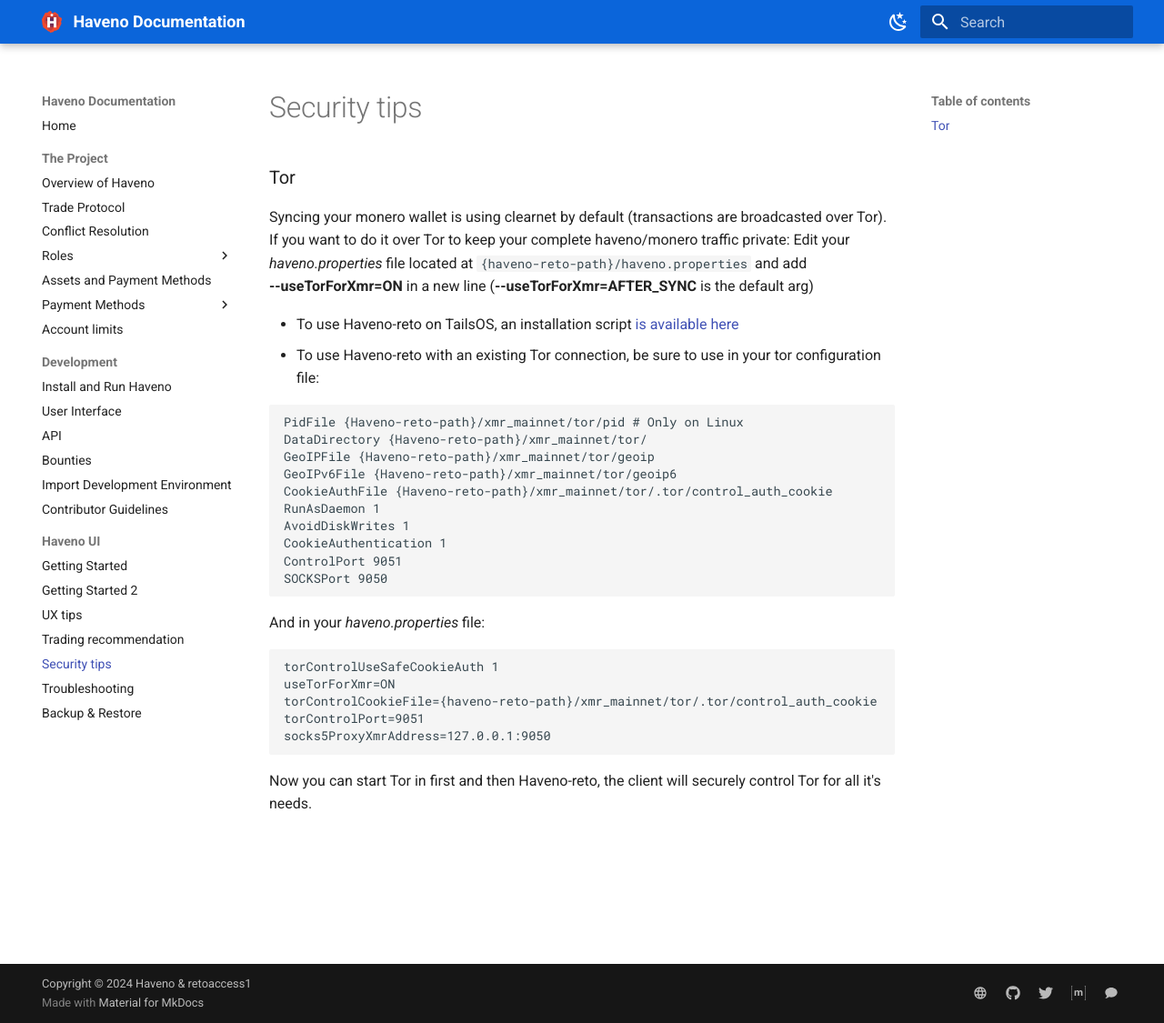
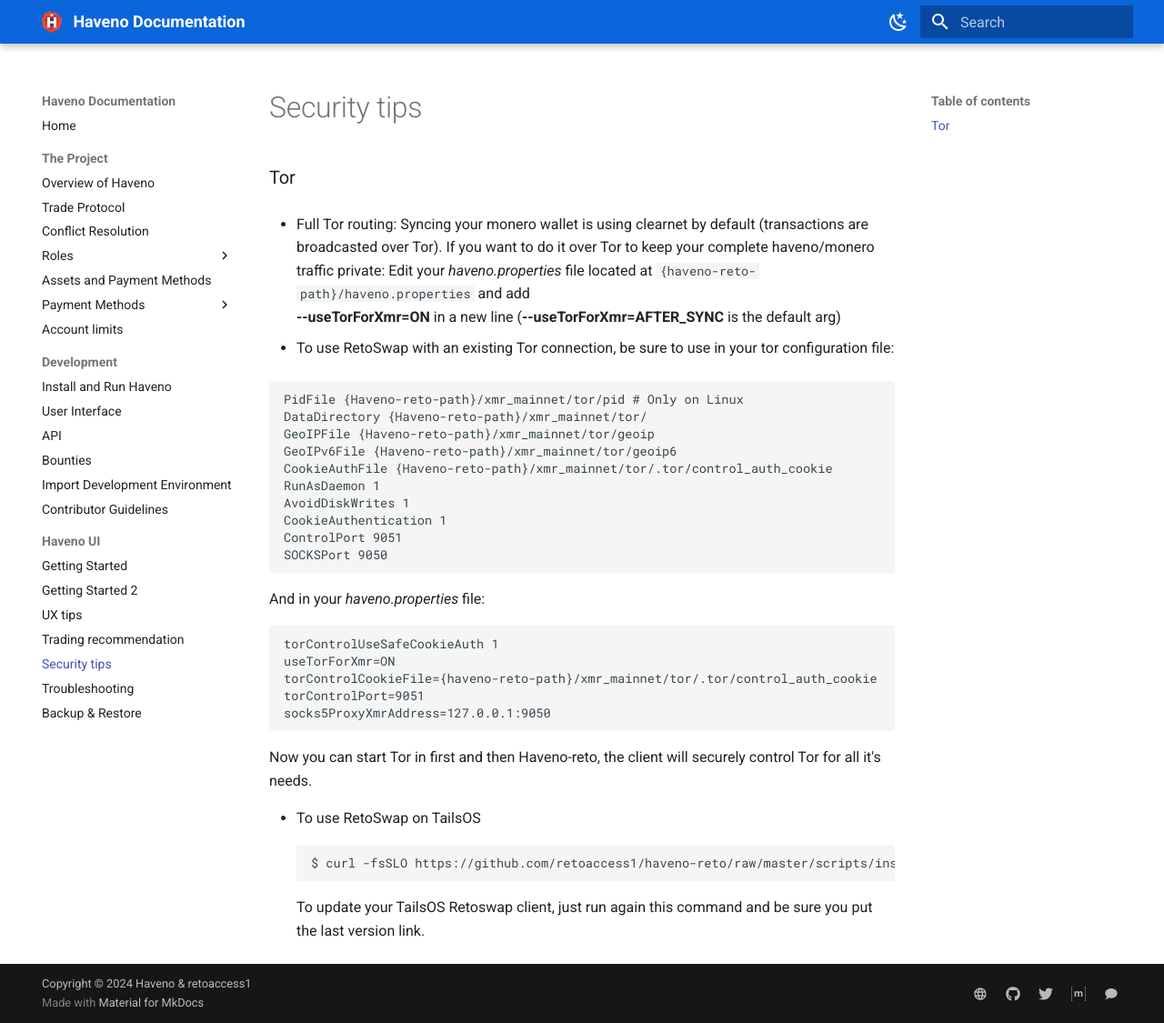
Before and after one commit to boldsuck/haveno-reto-docs, an MkDocs documentation site: the page built from docs/haveno-ui/security.md, in a window 1280 px wide and 1125 px high. Shown: the whole window at 91% size. Built offline with MkDocs 1.6.1 and Material for MkDocs 9.7.7, drawn with Linux system fonts in a browser that asks for light colours; the version menu is left out.

Commit message:
Update security.md
Adding TailsOS steps

````diff
--- a/docs/haveno-ui/security.md
+++ b/docs/haveno-ui/security.md
@@ -2,12 +2,12 @@
 
 ### Tor
 
+- Full Tor routing:
 Syncing your monero wallet is using clearnet by default (transactions are broadcasted over Tor). If you want to do it over Tor to keep your complete haveno/monero traffic private:
 Edit your *haveno.properties* file located at `{haveno-reto-path}/haveno.properties` and add<br>
 **--useTorForXmr=ON** in a new line (**--useTorForXmr=AFTER_SYNC** is the default arg)
 
-- To use Haveno-reto on TailsOS, an installation script [is available here](../scripts/haveno-tor-unwrapped.sh)
-- To use Haveno-reto with an existing Tor connection, be sure to use in your tor configuration file:
+- To use RetoSwap with an existing Tor connection, be sure to use in your tor configuration file:
 
 ```
 PidFile {Haveno-reto-path}/xmr_mainnet/tor/pid # Only on Linux
@@ -33,3 +33,9 @@
 ```
 
 Now you can start Tor in first and then Haveno-reto, the client will securely control Tor for all it's needs.
+
+- To use RetoSwap on TailsOS
+```
+$ curl -fsSLO https://github.com/retoaccess1/haveno-reto/raw/master/scripts/install_tails/haveno-install.sh && bash haveno-install.sh https://github.com/retoaccess1/haveno-reto/releases/download/v(last-version)/haveno-linux-deb.zip <DAA24D878B8D36C90120A897CA02DAC12DAE2D0F>
+```
+To update your TailsOS Retoswap client, just run again this command and be sure you put the last version link.
````
